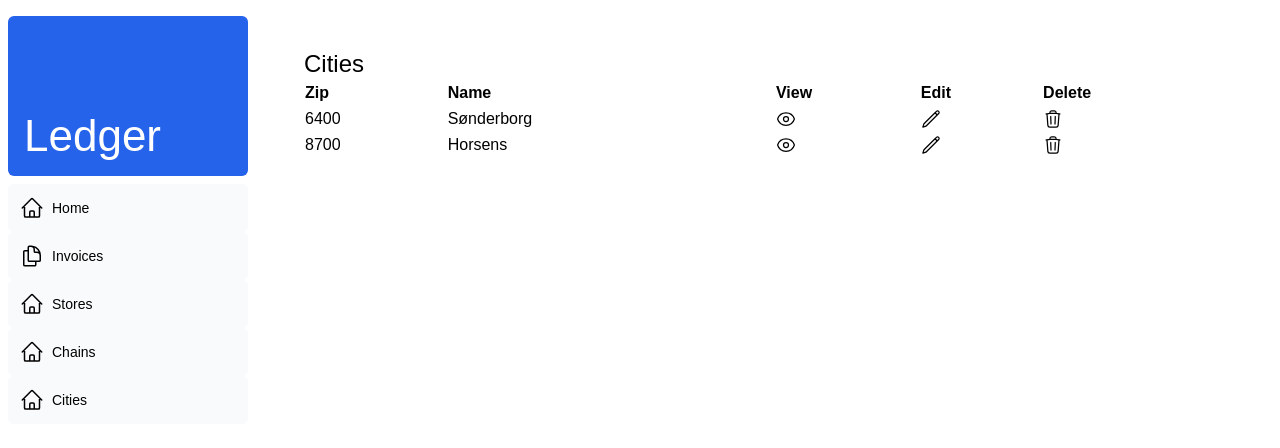
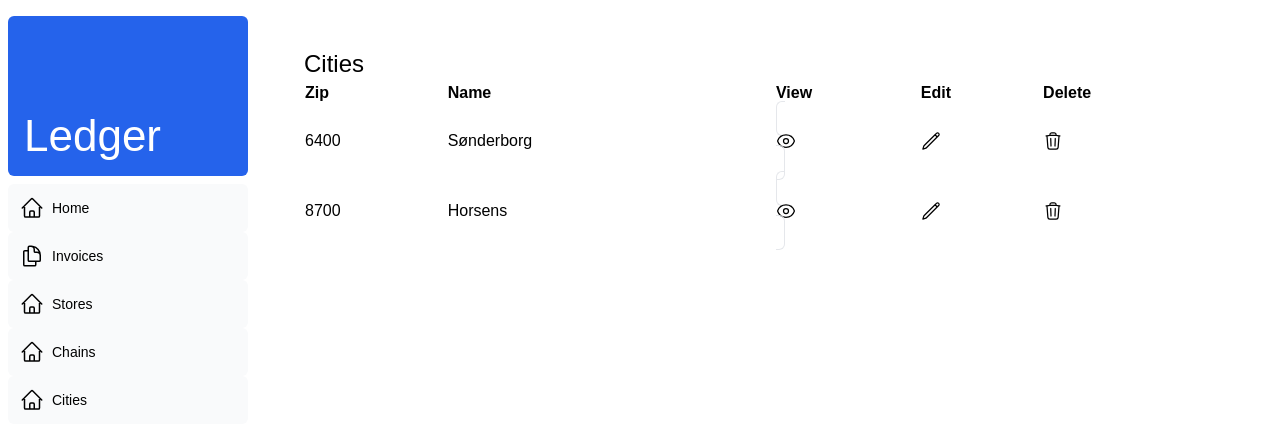
Before and after one commit to pstric/next-ledger, a Next.js app: page /dashboard/cities in a window 1280 px wide. Shown: the top 448 px of the page. Built offline with nearby package versions, Linux system fonts and the light colour scheme; a web font is replaced by a local one.

Commit message:
Extract view button to component

```diff
--- a/app/dashboard/cities/page.tsx
+++ b/app/dashboard/cities/page.tsx
@@ -2,6 +2,7 @@ import { EyeIcon, PencilIcon, TrashIcon } from "@heroicons/react/24/outline";
 import Link from "next/link";
 import { lusitana } from "@/app/ui/fonts";
 import { fetchCities } from "@/app/lib/data";
+import ViewCity from "@/app/ui/cities/buttons/view";
 
 export default function Page() {
     const cities = fetchCities();
@@ -26,7 +27,7 @@ export default function Page() {
                         <tr key={city.id} className="w-full">
                             <td>{city.zip}</td>
                             <td>{city.name}</td>
-                            <td><Link href={`/dashboard/cities/${city.id}/view`}><EyeIcon className="w-5" /></Link></td>
+                            <td><ViewCity id={city.id} /></td>
                             <td><Link href="/dashboard/cities"><PencilIcon className="w-5" /></Link></td>
                             <td><Link href="/dashboard/cities"><TrashIcon className="w-5" /></Link></td>
                         </tr>
--- /dev/null
+++ b/app/ui/cities/buttons/view.tsx
@@ -0,0 +1,13 @@
+import { EyeIcon } from "@heroicons/react/24/outline";
+import Link from "next/link";
+
+export default function ViewCity({ id }: { id: string }) {
+    return (
+        <Link
+            href={`/dashboard/cities/${id}/view`}
+            className="rounded-md border p-2 hover:bg-gray-100"
+        >
+            <EyeIcon className="w-5" />
+        </Link>
+    );
+}
```
